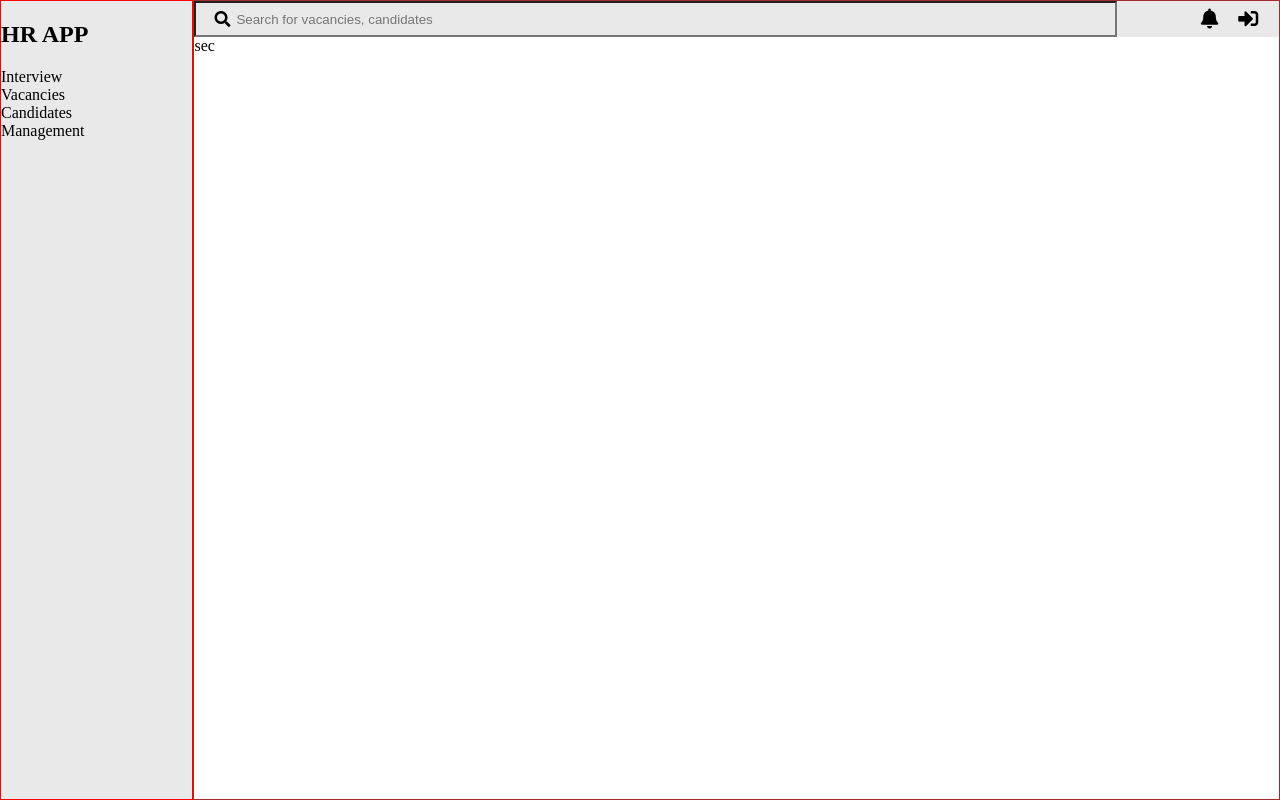
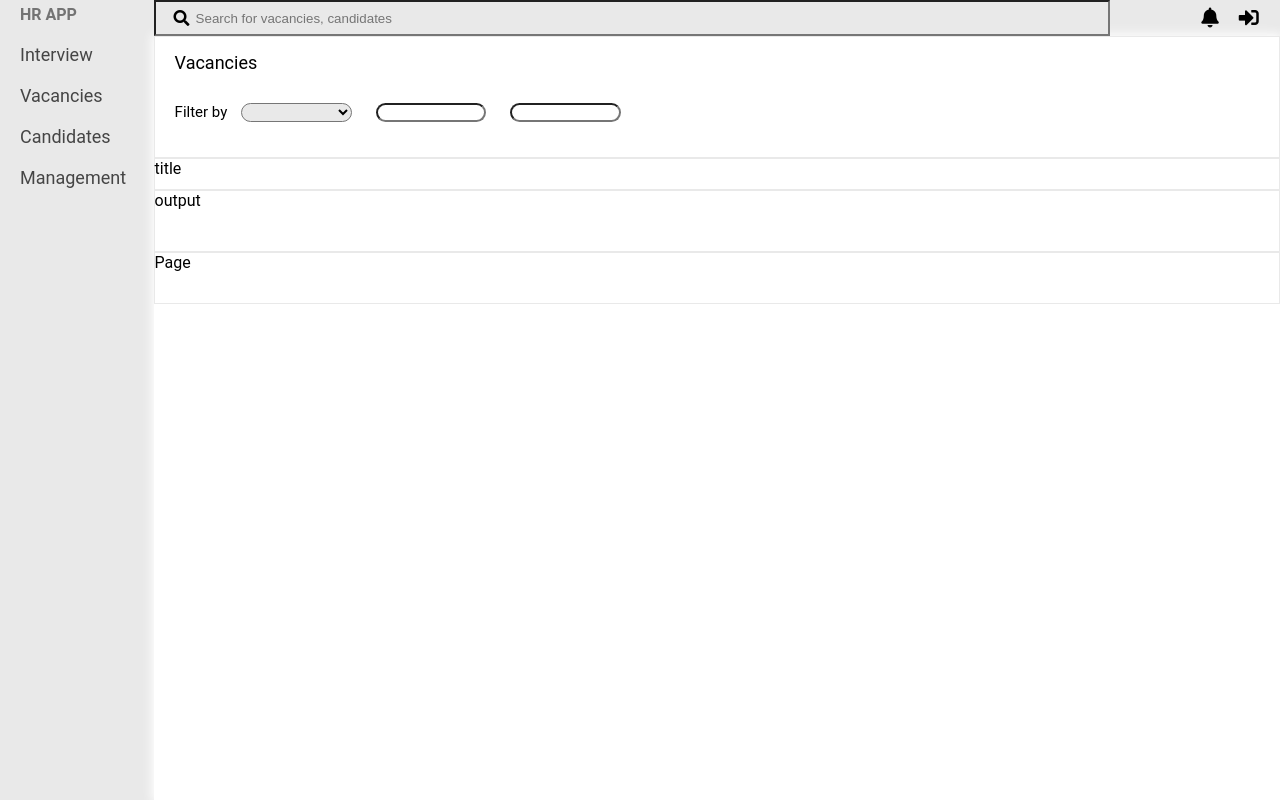
Before and after one commit to PivrikArtem/Vacancies, a plain HTML site: page index.html in a window 1280 px wide. Drawn offline with Linux system fonts and the light colour scheme.

Commit message:
add new css styles

```diff
--- a/css/vacancies.less
+++ b/css/vacancies.less
@@ -1,6 +1,7 @@
 body {
   margin: 0px;
   padding: 0px;
+  font-family: 'Roboto', sans-serif;
 
   .wrap {
     display: flex;
@@ -8,17 +9,40 @@ body {
     background: #E9E9E9;
     height: 100vh;
 
+
     .nav {
-      border: 1px solid red;
-      width: 15%;
+      width: 12%;
 
+
+      h4 {
+        margin: 0;
+        padding: 5px 0px 10px 20px;
+        opacity: .5;
+      }
+
+      div {
+        padding: 10px 0px;
+
+        &:hover {
+          background: #dadada;
+          cursor: pointer;
+
+        }
+
+        span {
+          opacity: .7;
+          font-size: 18px;
+          padding: 0px 20px;
+
+        }
+      }
     }
 
     .main {
-      width: 85%;
-      border: 1px solid brown;
+      width: 88%;
       display: flex;
       flex-direction: column;
+
       .header {
         display: flex;
         justify-content: flex-start;
@@ -68,10 +92,65 @@ body {
           }
         }
       }
-.section{
-  background: white;
-  height:100vh;
-}
+
+      .section {
+        display: flex;
+        flex-direction: column;
+        background: white;
+        height: 100vh;
+        box-shadow: 0px 0px 10px 2px white;
+
+        .filterBlock {
+          display:flex;
+          flex-direction: column;
+          justify-content: space-around;
+          height: 100px;
+          border: 1px solid #E9E9E9;
+          padding: 0px 0px 20px 20px;
+
+          div {
+
+            span{
+              font-size: 18px;
+            }
+            .filterBy{
+              font-size: 15px;
+            }
+            .filterEl {
+              width: 10%;
+              border-radius: 10px;
+              outline: none;
+              margin: 0 10px;
+              background:#E9E9E9 ;
+            }
+
+            input {
+              width: 10%;
+              border-radius: 10px;
+              outline: none;
+             margin: 0 10px;
+              padding: 0px 10px;
+            }
+          }
+        }
+
+        .titleBlock {
+          height: 30px;
+          border: 1px solid #E9E9E9;
+
+        }
+
+        .outputBlock {
+          height: 60px;
+          border: 1px solid #E9E9E9;
+        }
+
+        .navigationPages {
+          height: 50px;
+          border: 1px solid #E9E9E9;
+        }
+
+      }
 
     }
   }
--- a/index.html
+++ b/index.html
@@ -13,7 +13,7 @@
 <body>
 <div class="wrap">
     <nav class="nav">
-        <h2>HR APP</h2>
+        <h4>HR APP</h4>
         <div class="navItem">
             <span>Interview</span>
         </div>
@@ -45,7 +45,25 @@
             </div>
         </header>
         <section class="section">
-            sec
+            <div class="filterBlock">
+                <div class="class">
+                    <span>Vacancies</span>
+                </div>
+                <div class="class">
+                    <span class="filterBy">Filter by</span>
+                <select class="filterEl">
+                    <option></option>
+                    <option></option>
+                    <option></option>
+                    <option></option>
+                </select>
+                    <input type="search"/>
+                    <input type="search"/>
+                </div>
+            </div>
+            <div class="titleBlock">title</div>
+            <div class="outputBlock">output</div>
+            <div class="navigationPages">Page</div>
         </section>
     </main>
 </div>
```
Also changed, not shown: css/vacancies.css.
